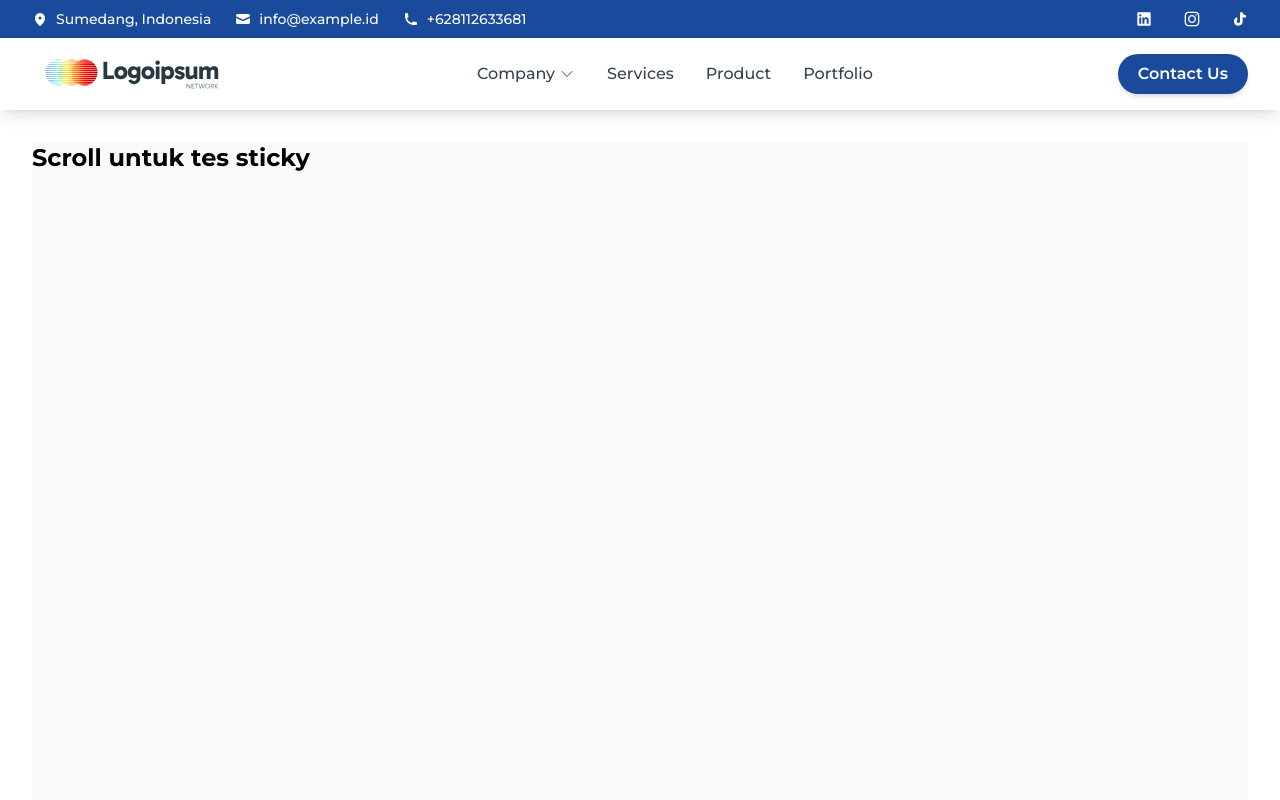
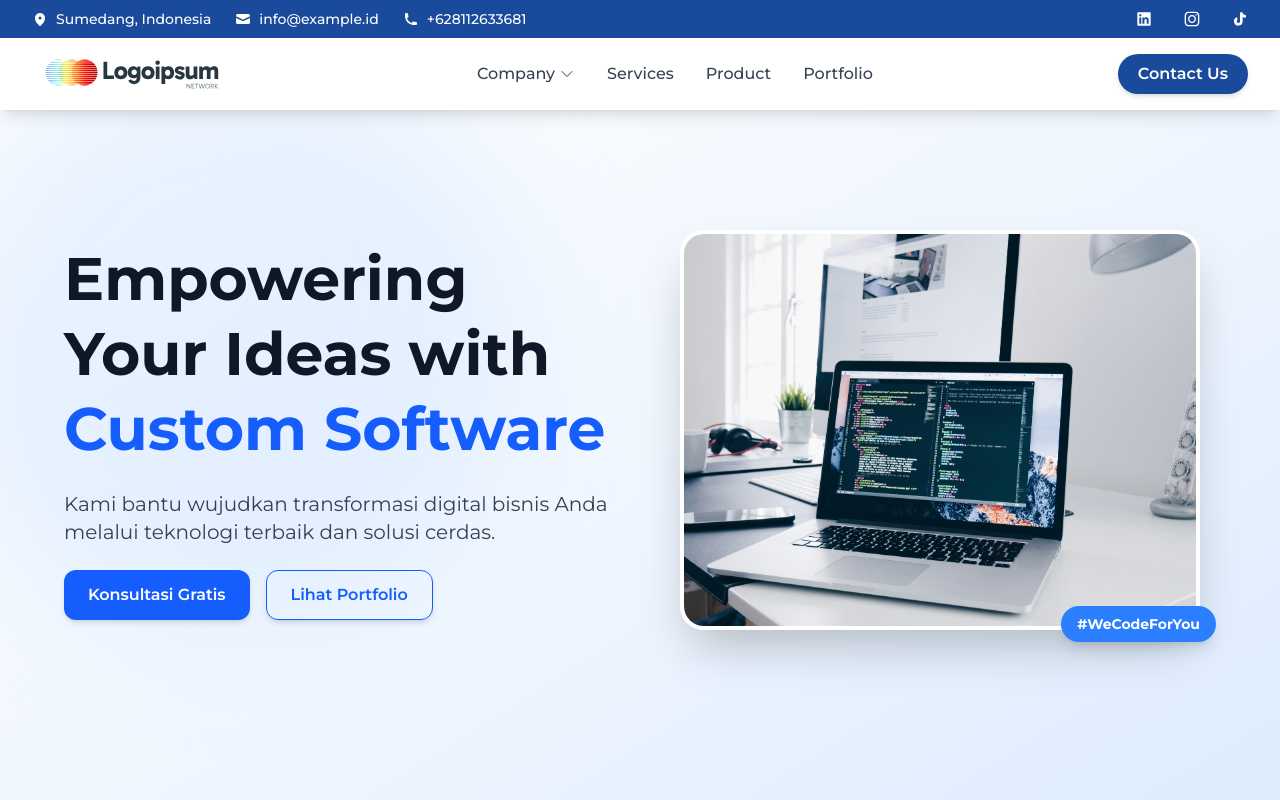
Before and after one commit to AcepHp/company-profile, a React (Vite) app: page / in a window 1280 px wide. Shown: the top 800 px of the page. Built offline with nearby package versions, Linux system fonts and the light colour scheme.

Commit message:
feat: add heroSection

```diff
--- a/src/Pages/HomePages.jsx
+++ b/src/Pages/HomePages.jsx
@@ -1,10 +1,12 @@
 import React from 'react'
 import Navbar from '../components/Navbar'
+import HeroSection from '../components/HeroSection'
 
 export default function HomePages() {
     return (
         <div>
             <Navbar />
+            <HeroSection/>
             <main className="p-8">
                 <div className="h-[2000px] bg-gray-50">
                     <h2 className="text-2xl font-bold">Scroll untuk tes sticky</h2>
--- /dev/null
+++ b/src/components/HeroSection.jsx
@@ -0,0 +1,43 @@
+export default function HeroSection() {
+    return (
+        <section className="min-h-screen relative bg-gradient-to-br from-white via-blue-50 to-blue-100 overflow-hidden">
+            {/* Background Decoration */}
+            <div className="absolute -top-20 -left-20 w-[600px] h-[600px] bg-blue-200 rounded-full opacity-30 blur-3xl z-0"></div>
+
+            <div className="relative z-10 max-w-7xl mx-auto px-4 sm:px-6 lg:px-16 MD:py-12 sm:py-20 mt-15 md:mt-10 flex flex-col-reverse lg:flex-row items-center justify-between gap-12">
+                {/* Text Content */}
+                <div className="w-full lg:w-1/2 text-center lg:text-left space-y-6">
+                    <h1 className="text-3xl sm:text-5xl lg:text-6xl font-extrabold leading-tight text-gray-900">
+                        Empowering Your Ideas with
+                        <span className="block text-blue-600 glow-text">Custom Software</span>
+                    </h1>
+                    <p className="text-gray-700 text-base sm:text-lg md:text-xl max-w-xl mx-auto lg:mx-0">
+                        Kami bantu wujudkan transformasi digital bisnis Anda melalui teknologi terbaik dan solusi cerdas.
+                    </p>
+                    <div className="flex flex-col sm:flex-row justify-center lg:justify-start gap-4 mt-6">
+                        <button className="bg-blue-600 hover:bg-blue-700 text-white font-semibold px-6 py-3 rounded-xl transition-all shadow-md">
+                            Konsultasi Gratis
+                        </button>
+                        <button className="border border-blue-600 text-blue-600 hover:bg-blue-50 font-semibold px-6 py-3 rounded-xl transition-all shadow-md">
+                            Lihat Portfolio
+                        </button>
+                    </div>
+                </div>
+
+                {/* Image / Illustration */}
+                <div className="w-full lg:w-1/2 flex justify-center relative">
+                    <div className="relative w-64 h-64 sm:w-80 sm:h-80 md:w-130 md:h-100 rounded-3xl overflow-hidden shadow-2xl border-4 border-white">
+                        <img
+                            src="./hero-section.jpg"
+                            alt="Team working"
+                            className="object-cover w-full h-full scale-110 hover:scale-125 transition-transform duration-700"
+                        />
+                    </div>
+                    <div className="absolute -bottom-3 -right-0 bg-blue-500 text-white font-bold px-4 py-2 rounded-full shadow-lg text-xs sm:text-sm">
+                        #WeCodeForYou
+                    </div>
+                </div>
+            </div>
+        </section>
+    );
+}
```
Also changed, not shown: public/hero-section.jpg (added), 1 other file (tests, documents, lock files or other folders).
